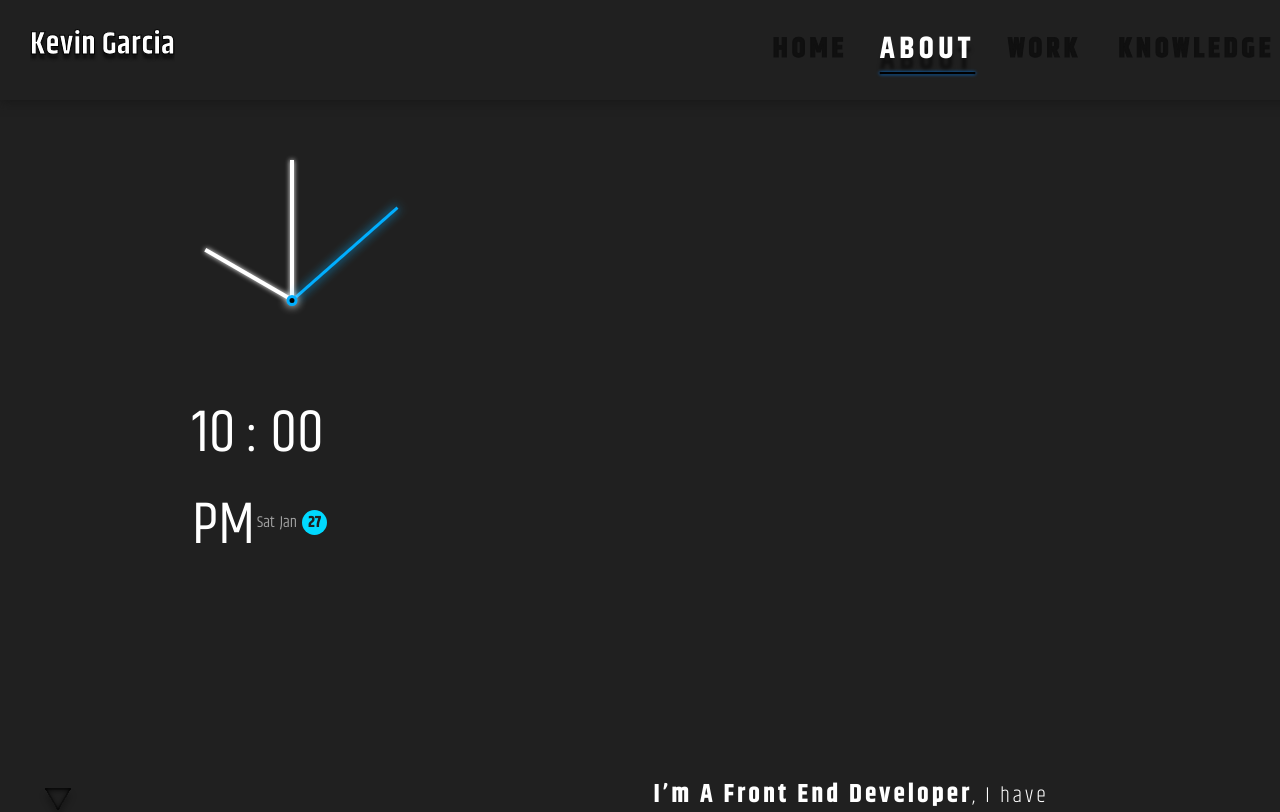
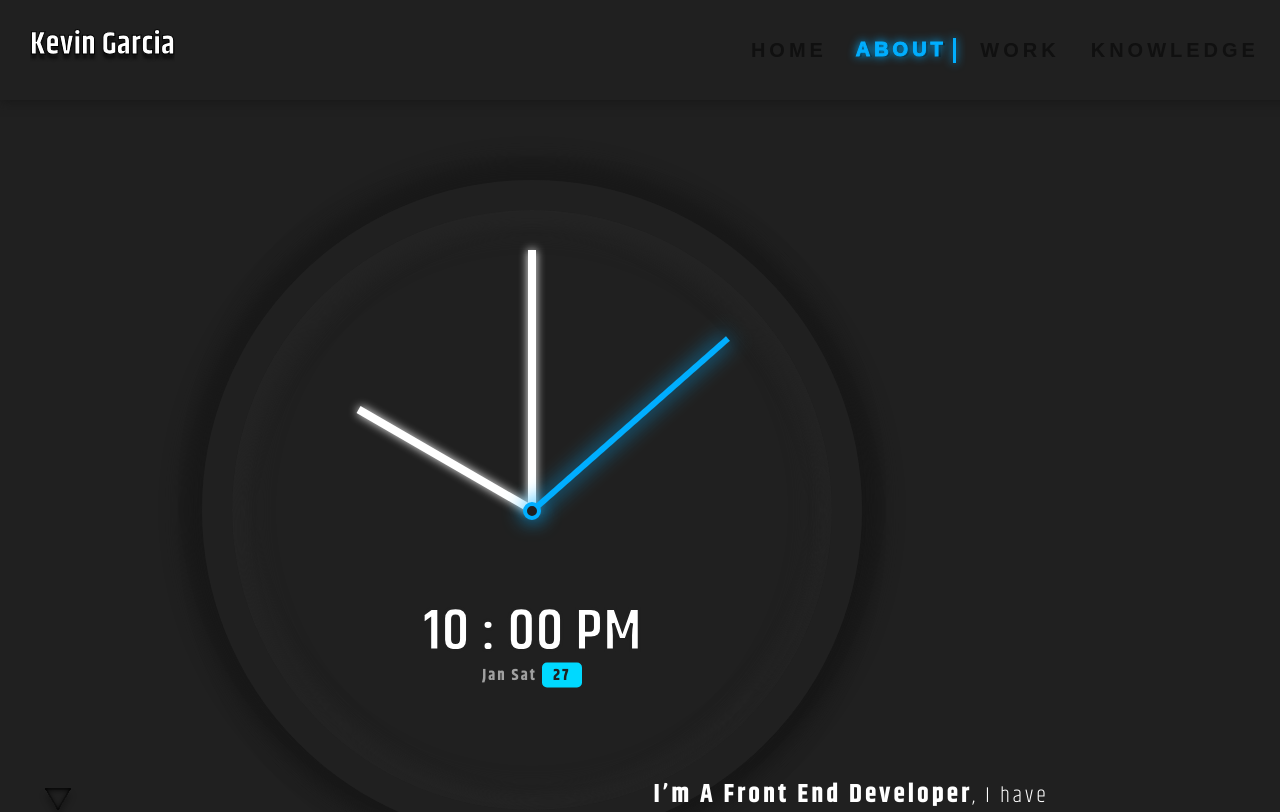
Before and after one commit to KevinAndresG/PersonalPortfolio, a React (Vite) app: page /about in a window 1280 px wide. Shown: the top 812 px of the page. Built offline with nearby package versions, Linux system fonts and the light colour scheme.

Commit message:
styling clock header and fix hour change

```diff
--- a/src/Components/Clock/Clock.scss
+++ b/src/Components/Clock/Clock.scss
@@ -3,7 +3,9 @@
   height: 600px;
   display: flex;
   align-items: center;
-  padding-left: 15%;
+  padding-top: 0%;
+  padding-left: 35%;
+  scale: 2;
   .ThemeClock--box {
     .clock {
       z-index: 100;
@@ -15,15 +17,19 @@
         transform: translate(-50%);
 
         .lines {
+          border: 15px solid #202020;
+          border-radius: 100%;
+          width: 300px;
+          height: 300px;
+          position: relative;
           display: flex;
           justify-content: center;
           align-items: center;
-          position: relative;
-          width: 100%;
-          height: 100%;
-          display: flex;
-          justify-content: center;
-          align-items: center;
+          bottom: 60px;
+          box-shadow: inset 0 10px 10px #242424, inset 10px 0 10px #242424,
+            0 -10px 10px #191919, -10px 0 10px #191919, 0 10px 10px #191919,
+            10px 0 10px #191919, inset 0 -10px 10px #242424,
+            inset -10px 0 10px #242424;
 
           .center {
             width: 5px;
@@ -33,9 +39,9 @@
             left: 50%;
             transform: translate(-50%);
             z-index: 3;
-            border: 3px solid rgb(0, 174, 255);
-            box-shadow: 0 0 10px rgb(255, 255, 255);
-            background-color: black;
+            border: 2px solid rgb(0, 174, 255);
+            box-shadow: 0 0 10px rgb(0, 174, 255);
+            background-color: #202020;
           }
 
           .h {
@@ -49,7 +55,7 @@
 
           .m {
             width: 3.5px;
-            height: 140px;
+            height: 130px;
             transform-origin: bottom;
             position: absolute;
             background-color: white;
@@ -58,7 +64,7 @@
 
           .s {
             width: 2.5px;
-            height: 140px;
+            height: 130px;
             background-color: rgb(0, 174, 255);
             box-shadow: 0 0 10px rgb(0, 174, 255);
             transform-origin: bottom;
@@ -69,8 +75,8 @@
         }
       }
       .dateClock {
-        width: 200px;
-        max-width: 200px;
+        width: 500px;
+        max-width: 500px;
         height: auto;
         display: flex;
         flex-direction: column;
@@ -78,7 +84,8 @@
         align-items: center;
         font-weight: normal;
         position: relative;
-        top: 150px;
+        top: 130px;
+        scale: 0.5;
 
         .time {
           display: flex;
@@ -89,6 +96,9 @@
             max-height: 60px;
             display: flex;
             align-items: center;
+            -webkit-text-stroke-width: 3px;
+            font-weight: bold;
+            -webkit-text-stroke-color: #202020;
           }
         }
 
@@ -96,14 +106,16 @@
           display: flex;
           gap: 5px;
           color: rgb(160, 160, 160);
+          font-weight: bold;
+          letter-spacing: 2px;
 
           .dayN {
             display: flex;
             justify-content: center;
             align-items: center;
-            width: 25px;
+            width: 40px;
             height: 25px;
-            border-radius: 100%;
+            border-radius: 5px;
             background-color: rgb(0, 217, 255);
             color: #202020;
             font-weight: bold;
--- a/src/Components/Clock/Clock.tsx
+++ b/src/Components/Clock/Clock.tsx
@@ -35,7 +35,7 @@ const Clock = () => {
         setMinuteGrades(6 * (parseInt(minute) + 1));
       }
       if (parseInt(minute) >= 60) {
-        // setMinute("0");
+        setMinute("0");
         // setMinuteGrades(0);
         setHour((parseInt(hour) + 1).toString());
         setHourGrades(30 * (parseInt(hour) + 1));
@@ -80,8 +80,8 @@ const Clock = () => {
               <div className="digit">{defTime}</div>
             </div>
             <div className="date">
+              <div className="month">{month}</div>
               <div className="day">{day}</div>
-              <div className="month">{month}</div>
               <div className="dayN">{dayNumber}</div>
             </div>
           </div>
--- a/src/Components/LogicCard/LogicCard.scss
+++ b/src/Components/LogicCard/LogicCard.scss
@@ -5,7 +5,7 @@
   border: 2px solid #1f1f1f;
   border-radius: 50px;
   background: #202020;
-  box-shadow: 20px 20px 20px #1b1b1b, -20px -20px 20px #252525;
+  box-shadow: 15px 15px 15px #1b1b1b, -15px -15px 15px #252525;
   padding: 10px 30px;
   display: flex;
   flex-direction: column;
--- a/src/Components/Shared/Footer/Footer.scss
+++ b/src/Components/Shared/Footer/Footer.scss
@@ -1,5 +1,4 @@
 footer {
-  //   width: 100%;
   display: flex;
   flex-direction: column;
   justify-content: center;
@@ -7,6 +6,7 @@ footer {
   padding-left: 50px;
   position: absolute;
   bottom: 0;
+  padding-bottom: 10px;
   p {
     margin: 0;
     text-align: center;
--- a/src/Components/Shared/Header/Header.scss
+++ b/src/Components/Shared/Header/Header.scss
@@ -32,56 +32,45 @@ header {
     display: flex;
     align-items: center;
     justify-content: flex-end;
-    column-gap: 37px;
     list-style: none;
     width: 95%;
-    li {
-      font-size: 28px;
+
+    .button {
+      --border-right: 3px;
+      --animation-color: rgb(0, 174, 255);
+      background: transparent;
+      border: none;
+      position: relative;
+      font-size: 20px;
+      font-weight: bolder;
       color: #101010;
       letter-spacing: 4px;
       transform: scale(1);
       transition: all 0.2s ease;
+    }
+    .button.inactive .hover-text {
+      border-right: var(--border-right) solid transparent;
+    }
+
+    .hover-text {
+      position: absolute;
+      box-sizing: border-box;
+      content: attr(data-text);
+      color: var(--animation-color);
+      width: 0%;
+      inset: 0 3%;
+      overflow: hidden;
+      transition: 0.5s;
       -webkit-text-stroke-width: 1px;
-      -webkit-text-stroke-color: #101010;
-      &.active {
-        transform: scale(1.1);
-        color: #ffffff;
-        text-shadow: 0 10px 3px rgba(0, 0, 0, 0.5);
-        -webkit-text-stroke-width: 0;
-        &:hover {
-          cursor: pointer;
-          color: #ffffff;
-          transform: scale(1.1);
-          transition: all 0.2s ease;
-        }
-      }
+    }
 
-      span {
-        display: block;
-        width: 100%;
-        height: 2px;
-        background: #000000;
-        box-shadow: 0 0 3px #0085ff;
-        transition: all 0.2s ease;
-        overflow: hidden;
-        &.active {
-          opacity: 1;
-          transition: all 0.3s ease;
-          color: #ffffff;
-        }
-        &.inactive {
-          opacity: 0;
-          transition: all 0.3s ease;
-          width: 10%;
-        }
-      }
-      &:hover {
-        cursor: pointer;
-        color: #ffffff;
-        transform: scale(1.1);
-        text-shadow: 0 10px 3px rgba(0, 0, 0, 0.5);
-        transition: all 0.2s ease;
-        -webkit-text-stroke-width: 0;
+    .button:hover,
+    .button.button.active {
+      cursor: pointer;
+      .hover-text {
+        border-right: var(--border-right) solid var(--animation-color);
+        width: 90%;
+        filter: drop-shadow(0 0 5px var(--animation-color));
       }
     }
   }
--- a/src/Components/Shared/Header/Header.tsx
+++ b/src/Components/Shared/Header/Header.tsx
@@ -12,30 +12,26 @@ const Header = () => {
       <Link to={"/"}>
         <h1 className="header-name">Kevin Garcia</h1>
       </Link>
-      <ul id="Header">
+      <div id="Header">
         {navItems.map((item) => (
-          <li
+          <button
             key={item}
-            className={
+            className={`button ${
               window.location.href.toLowerCase().includes(item.toLowerCase())
                 ? "active"
                 : "inactive"
-            }
+            }`}
             onClick={() => {
               navigationMenu(item);
             }}
           >
-            <>{item}</>
-            <span
-              className={
-                window.location.href.toLowerCase().includes(item.toLowerCase())
-                  ? "active"
-                  : "inactive"
-              }
-            ></span>
-          </li>
+            <span className="actual-text">&nbsp;{item}&nbsp;</span>
+            <span aria-hidden="true" className="hover-text">
+              &nbsp;{item}&nbsp;
+            </span>
+          </button>
         ))}
-      </ul>
+      </div>
     </header>
   );
 };
--- a/src/Pages/About/About.scss
+++ b/src/Pages/About/About.scss
@@ -5,63 +5,7 @@
   position: relative;
   padding-bottom: 200px;
   overflow: hidden;
-  .top-square {
-    position: relative;
-    overflow: hidden;
-    left: 50%;
-    transform: translateX(-50%) translateY(10%);
-    width: 35%;
-    height: 180px;
-    background-color: #202020;
-    border: 15px solid #202020;
-    border-radius: 10px;
-    display: flex;
-    flex-direction: column;
-    justify-content: center;
-    align-items: center;
-    box-shadow: inset 0 5px 10px #262626, inset 5px 0 10px #262626,
-      0 -5px 10px #141414, -5px 0 10px #141414, 0 5px 10px #141414,
-      5px 0 10px #141414, inset 0 -5px 10px #262626, inset -5px 0 10px #262626;
-    .name {
-      width: 150px;
-      color: #ffffff;
-      font-weight: bold;
-      font-size: 30px;
-      margin: 0;
-      letter-spacing: 8px;
-      position: relative;
-      display: flex;
-      justify-content: center;
-      align-items: center;
-      .name-line {
-        z-index: 10;
-        position: absolute;
-        height: 3px;
-        background: linear-gradient(to right, #00ffff 50%, #00b2ff);
-        box-shadow: 0 2px 5px #a3fff4, 0 -2px 5px #a3fff4;
-        animation: lineColor 1s linear infinite alternate;
-        &.kl {
-          width: 135%;
-          transform: translateX(-80%);
-        }
-        &.kr {
-          width: 240%;
-          transform: translateX(65%);
-        }
-        &.gl {
-          width: 176%;
-          transform: translateX(-78%);
-        }
-        &.gr {
-          width: 183%;
-          transform: translateX(74%);
-        }
-      }
-    }
-    .name:nth-last-child(2) {
-      transform: translateX(-50%);
-    }
-  }
+
   .about-desc {
     margin: 0;
     color: #ffffff;
--- a/src/Pages/About/About.tsx
+++ b/src/Pages/About/About.tsx
@@ -13,7 +13,7 @@ const About = () => {
     { title: "ANALYZE", text: "Analyze the problem or new functionality" },
     {
       title: "DESTRUCTURE",
-      text: "Divide the problem into smaller problems to solve them more easily.",
+      text: "Divide the problem into smaller problems to solve them easily.",
     },
     { title: "SOLVE", text: "Solve each small previously unstructured task" },
     {
@@ -31,16 +31,6 @@ const About = () => {
       }}
     >
       <Clock />
-      {/* <div className="top-square">
-        <h2 className="name">
-          <span className="name-line kl"></span>KEVIN
-          <span className="name-line kr"></span>
-        </h2>
-        <h2 className="name">
-          <span className="name-line gl"></span>GARCIA
-          <span className="name-line gr"></span>
-        </h2>
-      </div> */}
       <p className="about-desc">
         <span className="desc-bold">I’m A Front End Developer</span>, I have
         worked on various projects applying efficient and good code optimization
@@ -51,10 +41,10 @@ const About = () => {
       </span>
       <div className="desc2">
         <p className="about-desc2">
-          I have participated in projects using different frameworks for the
-          front, in addition to a good implementation of appropriate libraries
-          to speed up times. I have also created solutions for applications with
-          agility without the need to use or implement an external library...
+          I have participated in projects using different Front End Frameworks,
+          in addition to a good implementation of appropriate libraries to speed
+          up times. I have also created solutions for applications with agility
+          without the need to use or implement an external library...
           <span className="desc-line"></span>
         </p>
         <div className="techs">
--- a/src/Pages/Work/Work.scss
+++ b/src/Pages/Work/Work.scss
@@ -7,6 +7,7 @@
   padding-top: 150px;
   padding-bottom: 10%;
   width: 100%;
+
   .personal-projects {
     color: rgb(143, 143, 143);
     text-align: center;
--- a/src/Pages/Work/Work.tsx
+++ b/src/Pages/Work/Work.tsx
@@ -4,6 +4,7 @@ import CincuentaP from "../../assets/ProjectsAssets/CincuentaProjects.png";
 import PetAppointments from "../../assets/ProjectsAssets/PetAppointmen.png";
 import SpaceTravel from "../../assets/ProjectsAssets/SpaceTravel.png";
 import TravelAgency from "../../assets/ProjectsAssets/TravelAgency.png";
+import { motion } from "framer-motion";
 
 const Work = () => {
   const worksToShow = [
@@ -29,14 +30,20 @@ const Work = () => {
     },
   ];
   return (
-    <div id="work-container">
+    <motion.div
+      id="work-container"
+      animate={{
+        opacity: ["0", "100%"],
+        transition: { duration: 2 },
+      }}
+    >
       <h1 className="personal-projects">My Personal Projects</h1>
       {worksToShow.map((proyect) => (
         <div key={proyect.url} className="father-card-container">
           <WorkCard proyect={proyect} />
         </div>
       ))}
-    </div>
+    </motion.div>
   );
 };
 
```
